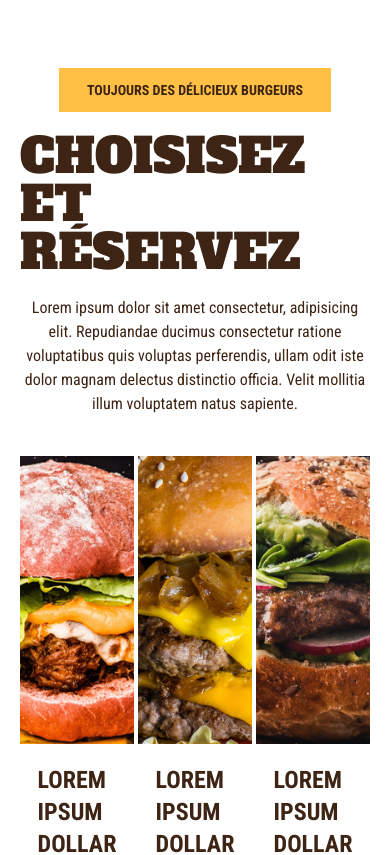
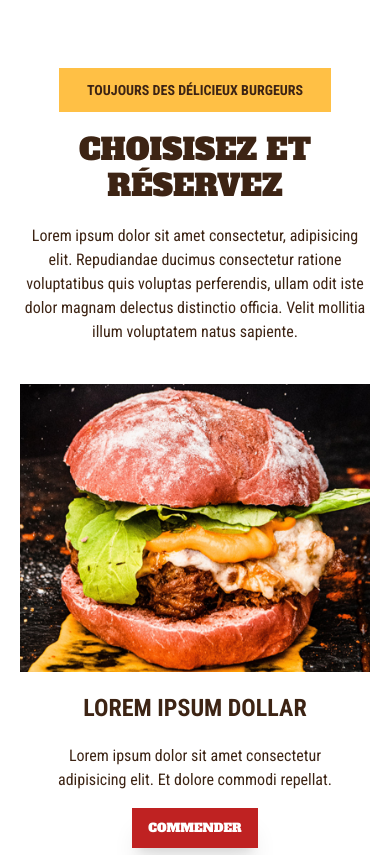
Before and after one commit to AyenaCode/burger, a React (Vite) app: page / in a window 390 px wide. Shown: the part 1000-1855 px from the top of the page. Built offline with nearby package versions, Linux system fonts and the light colour scheme.

Commit message:
product reponsive

```diff
--- a/src/components/elements/displayTitles/Heading.jsx
+++ b/src/components/elements/displayTitles/Heading.jsx
@@ -45,7 +45,7 @@ export const Heading = ({ className, children, varient, theme, display }) => {
         <div className={`${className} flex`}>
           <h2
             className={` ${
-              theme === "secondary" ? "text-5xl" : "text-3xl"
+              theme === "secondary" ? "text-3xl md:text-5xl" : "text-3xl"
             } ${defaultClass} ${font} ${color}`}
           >
             {children}
--- a/src/components/marketing/pageSection/Products.jsx
+++ b/src/components/marketing/pageSection/Products.jsx
@@ -13,7 +13,7 @@ export const Products = () => {
       <HeadingTittle varient="h3">
         toujours des délicieux burgeurs
       </HeadingTittle>
-      <Heading theme="secondary" className="justify-center my-5">
+      <Heading theme="secondary" className="justify-center text-center my-5">
         Choisisez et réservez
       </Heading>
       <p className="text-center">
@@ -22,7 +22,7 @@ export const Products = () => {
         ullam odit iste dolor magnam delectus distinctio officia. Velit mollitia
         illum voluptatem natus sapiente.
       </p>
-      <div className="grid grid-cols-3 gap-x-1 mt-10 mb-20">
+      <div className="grid lg:grid-cols-3 gap-x-1 mt-10 mb-20">
         <ProductsCard image={Product1} />
         <ProductsCard image={Product2} />
         <ProductsCard image={Product3} />
@@ -34,7 +34,7 @@ export const Products = () => {
 function ProductsCard({ image }) {
   return (
     <div className="w-full h-full">
-      <div className="relative w-full h-72">
+      <div className="relative w-full md:w-2/3 mx-auto lg:w-full h-72">
         <img
           src={image}
           alt="Un burgeur"
@@ -49,7 +49,7 @@ function ProductsCard({ image }) {
           Lorem ipsum dolor sit amet consectetur adipisicing elit. Et dolore
           commodi repellat.
         </p>
-        <Button color="danger" className="font-secondary">
+        <Button color="danger" className="mb-10 lg:mb-0 font-secondary">
           Commender
         </Button>
       </div>
```
